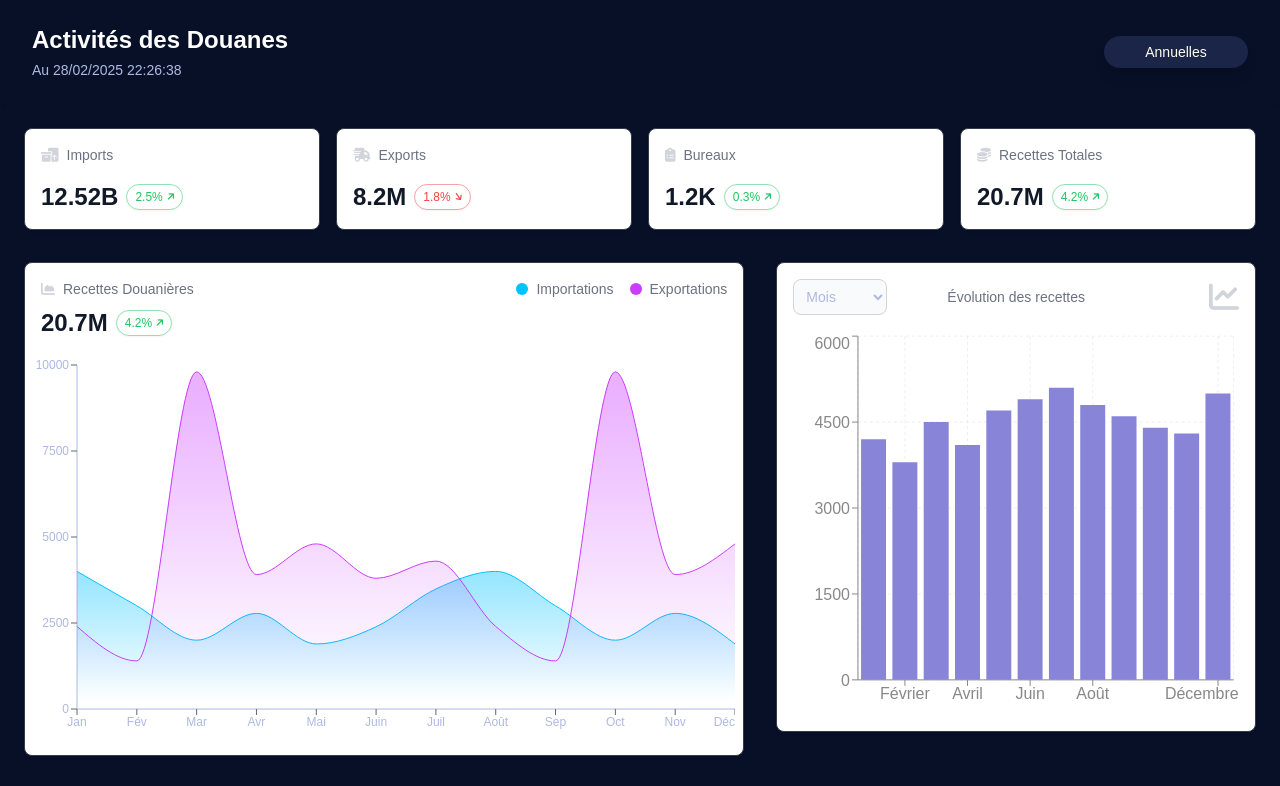
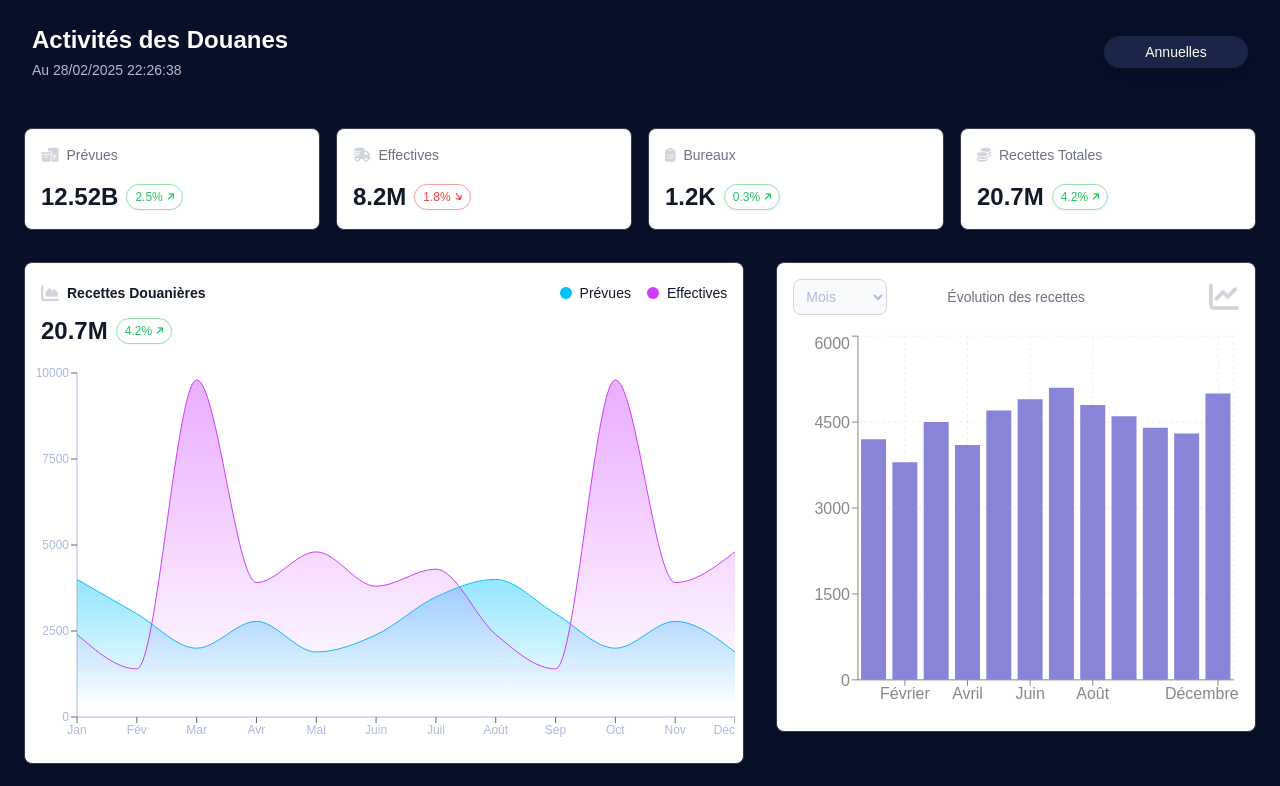
Before and after one commit to Kalixor/djib_2, a React (Vite) app: page / in a window 1280 px wide. Shown: the top 786 px of the page. Built offline with nearby package versions, Linux system fonts and the light colour scheme; a web font is replaced by a local one.

Commit message:
Initial commit from your app

```diff
--- a/src/components/Dashboard.jsx
+++ b/src/components/Dashboard.jsx
@@ -6,18 +6,18 @@ import PieChartPayment from './charts/PieChartPayment'
 import KPI from './KPI'
 
 const areaChartData = [
-  { name: 'Jan', imports: 4000, exports: 2400 },
-  { name: 'Fév', imports: 3000, exports: 1398 },
-  { name: 'Mar', imports: 2000, exports: 9800 },
-  { name: 'Avr', imports: 2780, exports: 3908 },
-  { name: 'Mai', imports: 1890, exports: 4800 },
-  { name: 'Juin', imports: 2390, exports: 3800 },
-  { name: 'Juil', imports: 3490, exports: 4300 },
-  { name: 'Août', imports: 4000, exports: 2400 },
-  { name: 'Sep', imports: 3000, exports: 1398 },
-  { name: 'Oct', imports: 2000, exports: 9800 },
-  { name: 'Nov', imports: 2780, exports: 3908 },
-  { name: 'Déc', imports: 1890, exports: 4800 },
+  { name: 'Jan', prevues: 4000, effectives: 2400 },
+  { name: 'Fév', prevues: 3000, effectives: 1398 },
+  { name: 'Mar', prevues: 2000, effectives: 9800 },
+  { name: 'Avr', prevues: 2780, effectives: 3908 },
+  { name: 'Mai', prevues: 1890, effectives: 4800 },
+  { name: 'Juin', prevues: 2390, effectives: 3800 },
+  { name: 'Juil', prevues: 3490, effectives: 4300 },
+  { name: 'Août', prevues: 4000, effectives: 2400 },
+  { name: 'Sep', prevues: 3000, effectives: 1398 },
+  { name: 'Oct', prevues: 2000, effectives: 9800 },
+  { name: 'Nov', prevues: 2780, effectives: 3908 },
+  { name: 'Déc', prevues: 1890, effectives: 4800 },
 ]
 
 export default function Dashboard({ filters, setFilters }) {
@@ -62,17 +62,17 @@ export default function Dashboard({ filters, setFilters }) {
     <main className="p-6">
       <div className="grid grid-cols-1 md:grid-cols-4 gap-4 mb-8 relative" style={{ gridAutoRows: '1fr' }}>
         <KPI
-          title="Imports"
+          title="Prévues"
           value="12.52B"
-          isActive={activeKPI === 'Imports'}
-          onClick={() => setActiveKPI(activeKPI === 'Imports' ? null : 'Imports')}
+          isActive={activeKPI === 'Prévues'}
+          onClick={() => setActiveKPI(activeKPI === 'Prévues' ? null : 'Prévues')}
           style={{ gridRow: 'span 2' }}
         />
         <KPI
-          title="Exports"
+          title="Effectives"
           value="8.2M"
-          isActive={activeKPI === 'Exports'}
-          onClick={() => setActiveKPI(activeKPI === 'Exports' ? null : 'Exports')}
+          isActive={activeKPI === 'Effectives'}
+          onClick={() => setActiveKPI(activeKPI === 'Effectives' ? null : 'Effectives')}
           style={{ gridRow: 'span 2' }}
         />
         <KPI
@@ -93,12 +93,11 @@ export default function Dashboard({ filters, setFilters }) {
 
       <div className="flex gap-8 mb-8">
         <div className="w-[60%] bg-white dark:bg-card p-4 rounded-lg shadow border border-[#343b4f]">
-          {/* Barre de légende */}
           <div className="flex flex-col gap-2 mb-4">
             <div className="flex items-center justify-between">
               <div className="flex items-center gap-2">
-                <i className="fas fa-chart-area text-sm text-gray-300 dark:text-card-text" />
-                <h3 className="text-sm font-medium text-gray-500 dark:text-card-text">
+                <i className="fas fa-chart-area text-lg text-gray-300 dark:text-card-text" />
+                <h3 className="text-sm font-semibold text-gray-900 dark:text-card-text">
                   Recettes Douanières
                 </h3>
               </div>
@@ -106,11 +105,11 @@ export default function Dashboard({ filters, setFilters }) {
               <div className="flex items-center gap-4">
                 <div className="flex items-center gap-2">
                   <div className="w-3 h-3 rounded-full bg-[#00c2ff]" />
-                  <span className="text-sm text-gray-500 dark:text-card-text">Importations</span>
+                  <span className="text-sm font-medium text-gray-900 dark:text-card-text">Prévues</span>
                 </div>
                 <div className="flex items-center gap-2">
                   <div className="w-3 h-3 rounded-full bg-[#cb3cff]" />
-                  <span className="text-sm text-gray-500 dark:text-card-text">Exportations</span>
+                  <span className="text-sm font-medium text-gray-900 dark:text-card-text">Effectives</span>
                 </div>
               </div>
             </div>
@@ -130,11 +129,11 @@ export default function Dashboard({ filters, setFilters }) {
                 margin={{ top: 10, right: 0, left: 0, bottom: 0 }}
               >
                 <defs>
-                  <linearGradient id="importsGradient" x1="0" y1="0" x2="0" y2="1">
+                  <linearGradient id="prevuesGradient" x1="0" y1="0" x2="0" y2="1">
                     <stop offset="5%" stopColor="#00c2ff" stopOpacity={0.4}/>
                     <stop offset="95%" stopColor="#00c2ff" stopOpacity={0}/>
                   </linearGradient>
-                  <linearGradient id="exportsGradient" x1="0" y1="0" x2="0" y2="1">
+                  <linearGradient id="effectivesGradient" x1="0" y1="0" x2="0" y2="1">
                     <stop offset="5%" stopColor="#cb3cff" stopOpacity={0.4}/>
                     <stop offset="95%" stopColor="#cb3cff" stopOpacity={0}/>
                   </linearGradient>
@@ -151,17 +150,17 @@ export default function Dashboard({ filters, setFilters }) {
                 <Tooltip />
                 <Area
                   type="monotone"
-                  dataKey="imports"
+                  dataKey="prevues"
                   stroke="#00c2ff"
                   fillOpacity={1}
-                  fill="url(#importsGradient)"
+                  fill="url(#prevuesGradient)"
                 />
                 <Area
                   type="monotone"
-                  dataKey="exports"
+                  dataKey="effectives"
                   stroke="#cb3cff"
                   fillOpacity={1}
-                  fill="url(#exportsGradient)"
+                  fill="url(#effectivesGradient)"
                 />
               </AreaChart>
             </ResponsiveContainer>
--- a/src/components/KPI.jsx
+++ b/src/components/KPI.jsx
@@ -3,8 +3,8 @@ import React from 'react'
 const KPI = ({ title, value }) => {
   const getIcon = () => {
     switch(title) {
-      case 'Imports': return 'fas fa-boxes-packing'
-      case 'Exports': return 'fas fa-truck-fast'
+      case 'Prévues': return 'fas fa-boxes-packing'
+      case 'Effectives': return 'fas fa-truck-fast'
       case 'Bureaux': return 'fas fa-clipboard-list'
       case 'Recettes Totales': return 'fas fa-coins'
       default: return 'fas fa-circle-info'
@@ -12,8 +12,8 @@ const KPI = ({ title, value }) => {
   }
 
   const variations = {
-    'Imports': { value: 2.5, trend: 'up' },
-    'Exports': { value: 1.8, trend: 'down' },
+    'Prévues': { value: 2.5, trend: 'up' },
+    'Effectives': { value: 1.8, trend: 'down' },
     'Bureaux': { value: 0.3, trend: 'up' },
     'Recettes Totales': { value: 4.2, trend: 'up' }
   }
```
